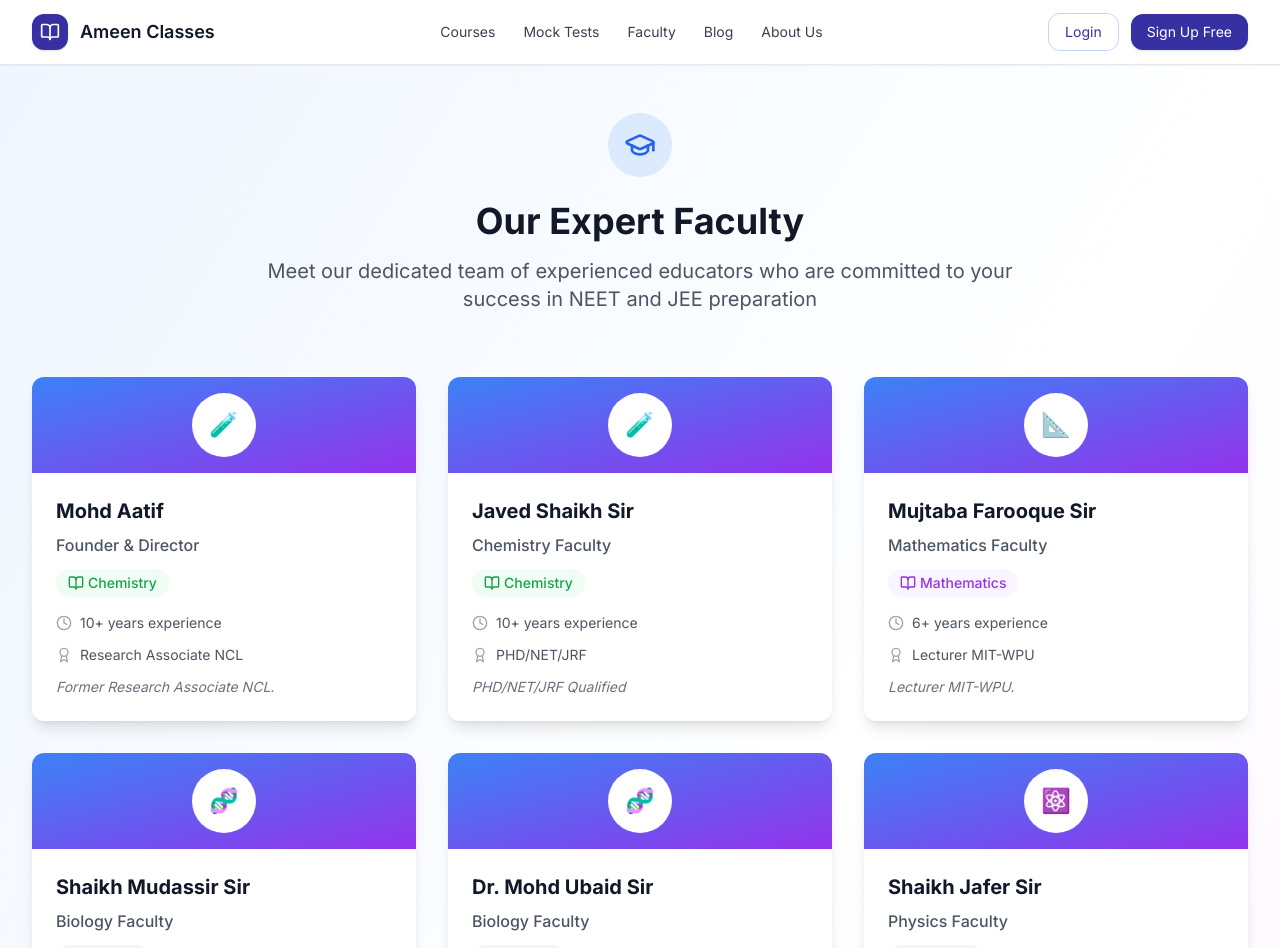
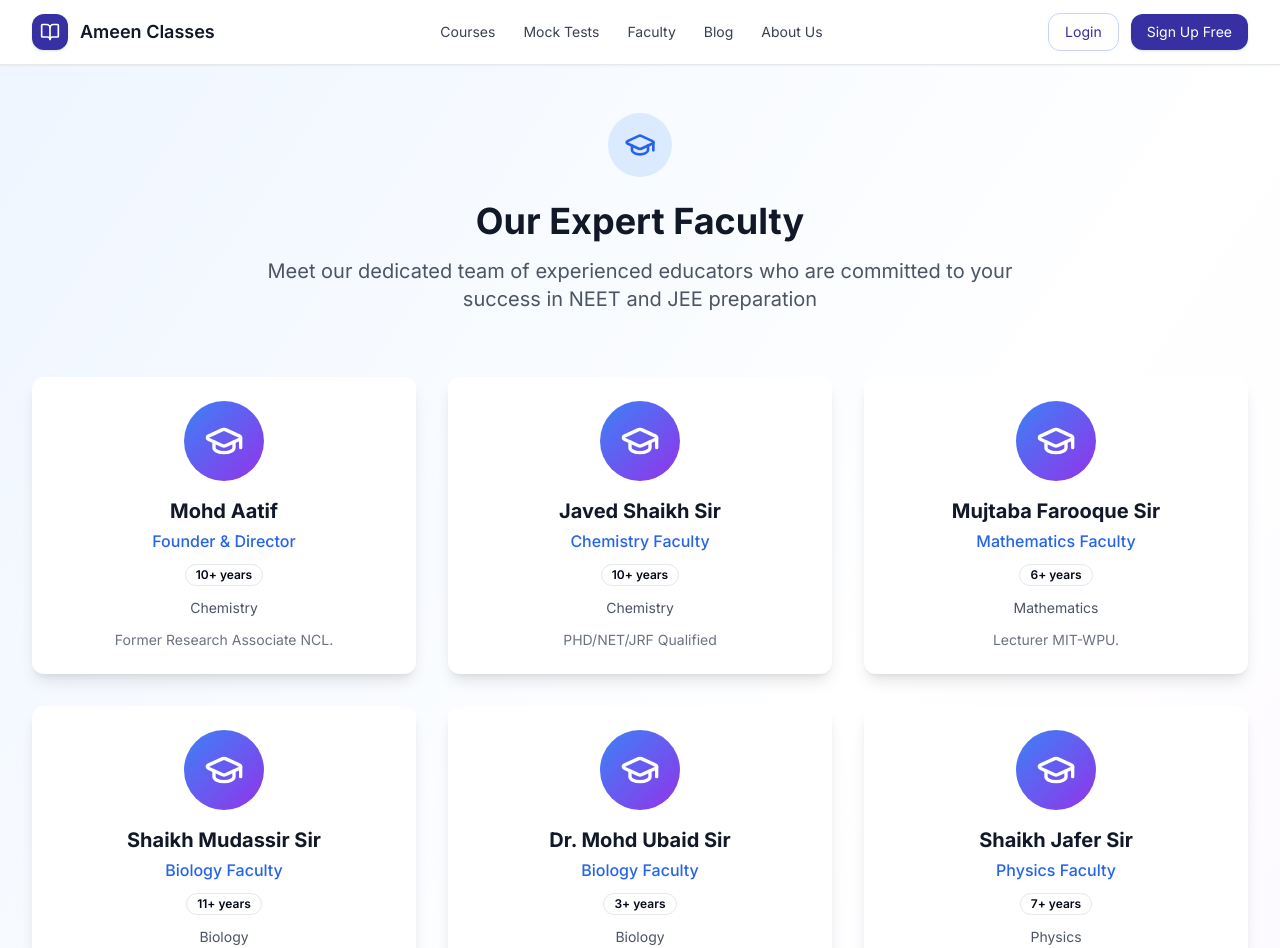
Before and after one commit to RAAZ-E1/ameen-classes, a Next.js app: page /faculty in a window 1280 px wide. Shown: the top 948 px of the page. Built offline with nearby package versions, Linux system fonts and the light colour scheme.

Commit message:
made the website faster

```diff
--- a/src/app/about/page.tsx
+++ b/src/app/about/page.tsx
@@ -57,53 +57,19 @@ export default function AboutPage() {
     {
       name: 'Mohd Aatif',
       role: 'Founder & Director',
-      experience: '10+ years',
-      specialization: 'Chemistry',
-      description: 'Former Research Associate NCL.'
     },
     {
-      name: 'Javed Shaikh Sir',
-      role: 'Chemistry Faculty',
-      experience: '10+ years',
-      specialization: 'Chemistry',
-      description: 'PHD/NET/JRF Qualified'
+      name: 'Tausif Amin',
+      role: 'Mentor & Motivational Speaker',
     },
     {
-      name: 'Shaikh Mudassir Sir',
-      role: 'Biology Faculty',
-      experience: '11+ years',
-      specialization: 'Biology',
-      description: 'Ex-Faculty Shaheen.'
+      name: 'Mujtaba Farooque',
+      role: 'JEE Specialist',
     },
     {
-      name: 'Mujtaba Farooque Sir',
-      role: 'Maths Faculty',
-      experience: '6+ years',
-      specialization: 'Maths',
-      description: 'Lecturer MIT-WPU.'
-    },
-     {
-      name: 'Shaikh Jafer Sir',
-      role: 'Maths Faculty',
-      experience: '4+ years',
-      specialization: 'Maths',
-      description: ''
-    },
-    {
-      name: 'Dr. Mohd Ubaid Sir',
-      role: 'Biology Faculty',
-      experience: '3+ years',
-      specialization: 'Biology',
-      description: 'MBBS'
-    },
-    {
-      name: 'Ramza Sulaim Mam',
-      role: 'Physics Faculty',
-      experience: '3+ years',
-      specialization: 'Physics',
-      description: 'Lecturer.'
-    },
-
+      name: 'Dr. Ubaid Ur Rehman',
+      role: 'NEET Specialist',
+    }
   ];
 
 
@@ -283,7 +249,7 @@ export default function AboutPage() {
             </p>
           </div>
 
-          <div className="grid md:grid-cols-3 gap-8">
+          <div className="grid md:grid-cols-4 gap-8">
             {team.map((member, index) => (
               <Card key={index} className="hover:shadow-lg transition-shadow">
                 <CardContent className="p-6 text-center">
@@ -292,9 +258,6 @@ export default function AboutPage() {
                   </div>
                   <h3 className="text-xl font-bold text-gray-900 mb-1">{member.name}</h3>
                   <p className="text-blue-600 font-medium mb-2">{member.role}</p>
-                  <Badge variant="outline" className="mb-3">{member.experience}</Badge>
-                  <p className="text-sm text-gray-600 mb-3">{member.specialization}</p>
-                  <p className="text-sm text-gray-500">{member.description}</p>
                 </CardContent>
               </Card>
             ))}
@@ -318,16 +281,16 @@ export default function AboutPage() {
             <Card className="hover:shadow-lg transition-shadow">
               <CardHeader>
                 <CardTitle className="flex items-center gap-2">
-                  <Play className="w-5 h-5 text-blue-600" />
-                  Free Video Lectures
+                  <Users className="w-5 h-5 text-blue-600" />
+                  Offline Classes
                 </CardTitle>
               </CardHeader>
               <CardContent>
-                <p className="text-gray-600 mb-4">High-quality video content covering Class 10-12 syllabus with expert explanations.</p>
+                <p className="text-gray-600 mb-4">Interactive classroom sessions with direct teacher-student interaction and personalized attention.</p>
                 <ul className="text-sm text-gray-500 space-y-1">
                   <li>• Physics, Chemistry, Biology, Mathematics</li>
-                  <li>• Chapter-wise organized content</li>
-                  <li>• HD video quality with clear audio</li>
+                  <li>• Small batch sizes for focused learning</li>
+                  <li>• Face-to-face doubt clearing sessions</li>
                 </ul>
               </CardContent>
             </Card>
--- a/src/app/faculty/page.tsx
+++ b/src/app/faculty/page.tsx
@@ -1,5 +1,6 @@
 import { Metadata } from 'next';
 import { GraduationCap, Award, Clock, BookOpen } from 'lucide-react';
+import { Badge } from '@/components/ui/badge';
 
 export const metadata: Metadata = {
   title: 'Our Faculty - Ameen Classes',
@@ -112,46 +113,17 @@ export default function FacultyPage() {
         </div>
 
         {/* Faculty Grid */}
-        <div className="grid gap-8 md:grid-cols-2 lg:grid-cols-3">
+        <div className="grid md:grid-cols-3 gap-8">
           {facultyMembers.map((faculty, index) => (
-            <div key={index} className="bg-white rounded-xl shadow-lg hover:shadow-xl transition-shadow duration-300 overflow-hidden">
-              {/* Faculty Avatar */}
-              <div className="bg-gradient-to-br from-blue-500 to-purple-600 h-24 flex items-center justify-center">
-                <div className="w-16 h-16 bg-white rounded-full flex items-center justify-center text-2xl">
-                  {getSubjectIcon(faculty.specialization)}
-                </div>
+            <div key={index} className="bg-white rounded-xl shadow-lg hover:shadow-xl transition-shadow duration-300 p-6 text-center">
+              <div className="w-20 h-20 bg-gradient-to-br from-blue-500 to-purple-600 rounded-full mx-auto mb-4 flex items-center justify-center">
+                <GraduationCap className="w-10 h-10 text-white" />
               </div>
-
-              {/* Faculty Info */}
-              <div className="p-6">
-                <h3 className="text-xl font-bold text-gray-900 mb-2">{faculty.name}</h3>
-                <p className="text-gray-600 font-medium mb-3">{faculty.role}</p>
-
-                {/* Subject Badge */}
-                <div className={`inline-flex items-center px-3 py-1 rounded-full text-sm font-medium mb-4 ${getSubjectColor(faculty.specialization)}`}>
-                  <BookOpen className="w-4 h-4 mr-1" />
-                  {faculty.specialization}
-                </div>
-
-                {/* Details */}
-                <div className="space-y-3">
-                  <div className="flex items-center text-sm text-gray-600">
-                    <Clock className="w-4 h-4 mr-2 text-gray-400" />
-                    <span>{faculty.experience} experience</span>
-                  </div>
-
-                  <div className="flex items-start text-sm text-gray-600">
-                    <Award className="w-4 h-4 mr-2 text-gray-400 mt-0.5" />
-                    <span>{faculty.qualification}</span>
-                  </div>
-
-                  {faculty.description && (
-                    <p className="text-sm text-gray-500 mt-3 italic">
-                      {faculty.description}
-                    </p>
-                  )}
-                </div>
-              </div>
+              <h3 className="text-xl font-bold text-gray-900 mb-1">{faculty.name}</h3>
+              <p className="text-blue-600 font-medium mb-2">{faculty.role}</p>
+              <Badge variant="outline" className="mb-3">{faculty.experience}</Badge>
+              <p className="text-sm text-gray-600 mb-3">{faculty.specialization}</p>
+              <p className="text-sm text-gray-500">{faculty.description}</p>
             </div>
           ))}
         </div>
```
Also changed, not shown: src/app/premium/page.tsx (+3 -91 lines), 1 other file (tests, documents, lock files or other folders).
